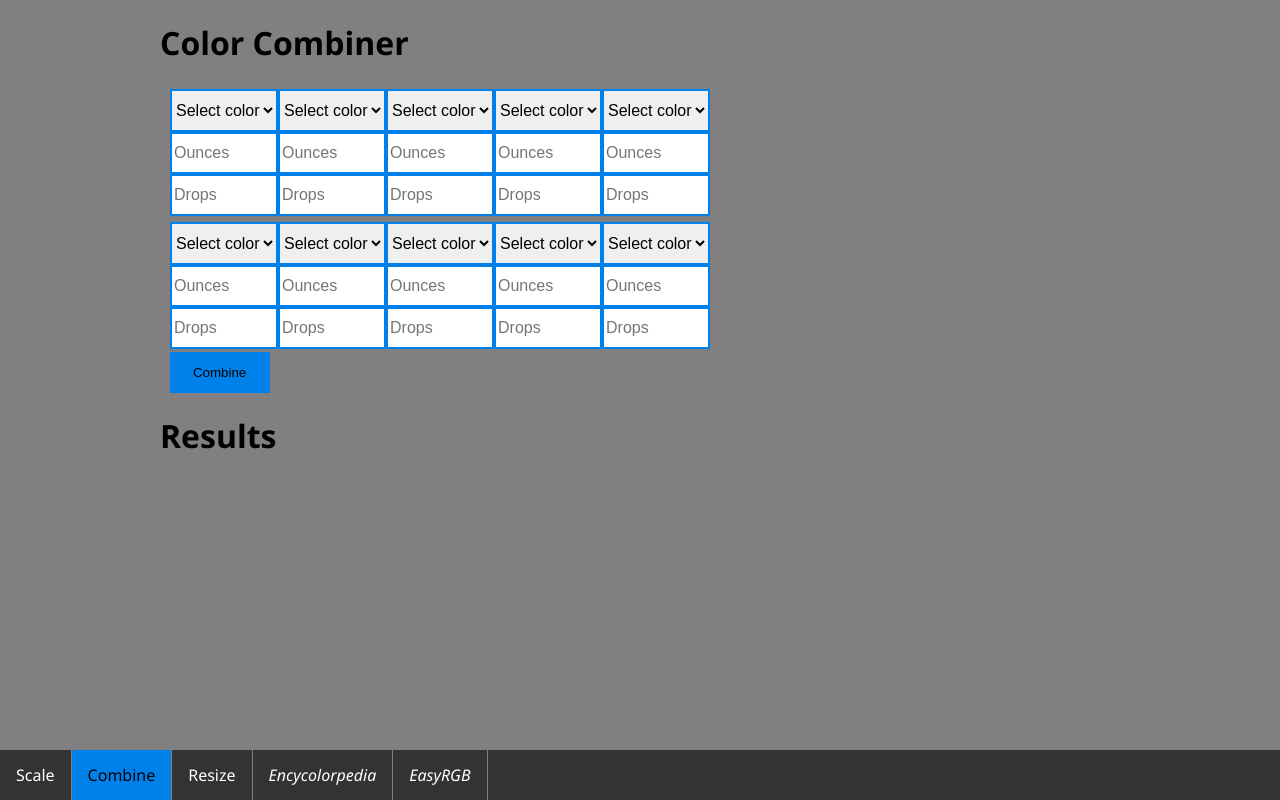
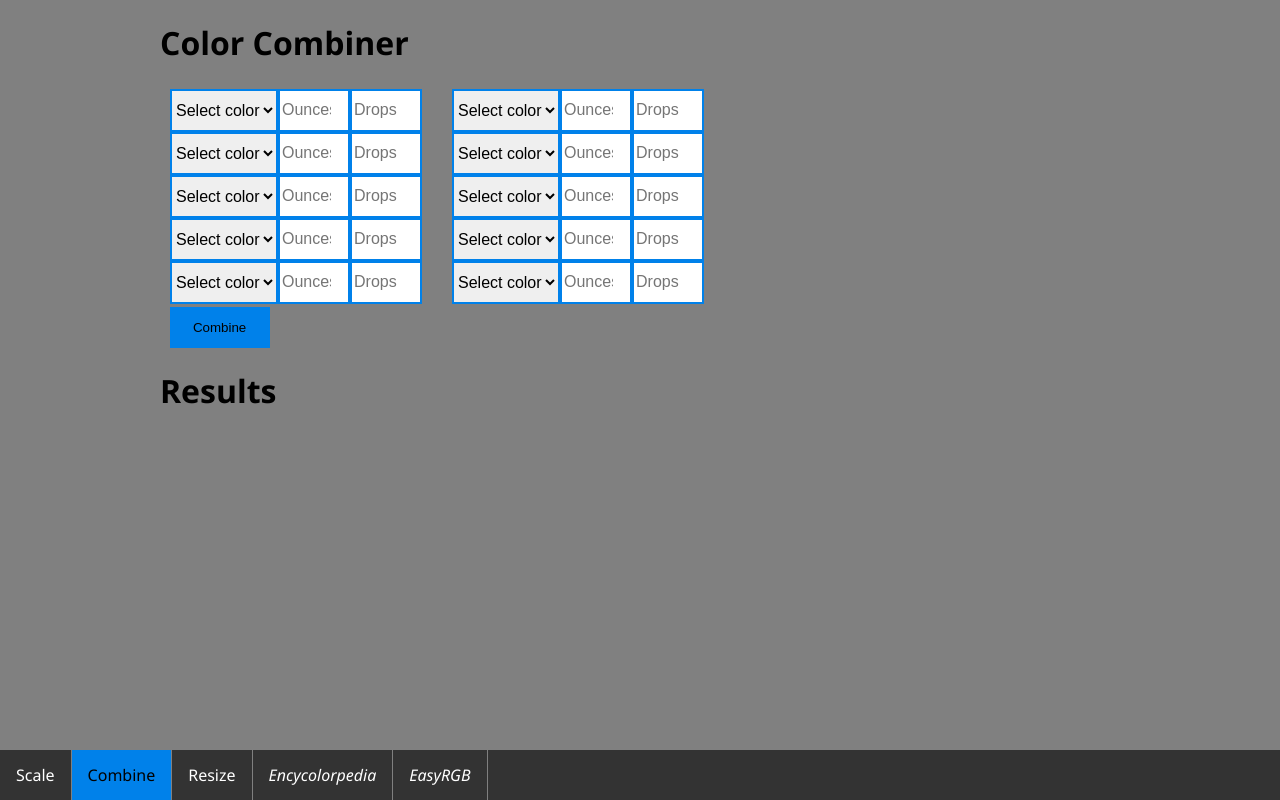
Before and after one commit to JaksInc/PaintTools, a plain HTML site: page public/combiner.html in a window 1280 px wide. Drawn offline with Linux system fonts and the light colour scheme.

Commit message:
Switch formula inputs to rows

```diff
--- a/public/all-pages.css
+++ b/public/all-pages.css
@@ -25,35 +25,30 @@
 
     /* Color template */
     #colorsContainer {
-        display: table-row;
+        display: flex;
+        gap: 10px;
         width: 100%;
     }
 
-    #colorsContainer div {
-        display: table;
+    #colorsContainer .color {
+        display: flex;
+        flex-direction: column;
         padding: 3px 10px;
     }
 
-    #colorsContainer div * {
-        border: 2px solid var(--main-theme-color);
-        display: table-row;
-        box-sizing: border-box;
-        width: 20%;
-        max-width: 120px;
-        margin: 0px;
-        padding-top: 10px;
-        padding-bottom: 10px;
-        font-size: 1rem;
+    #colorsContainer .formulaRow {
+        display: flex;
     }
 
-    select {
+    #colorsContainer .formulaRow * {
         border: 2px solid var(--main-theme-color);
-        display: table-row;
         box-sizing: border-box;
         margin: 0px;
         padding-top: 10px;
         padding-bottom: 10px;
         font-size: 1rem;
+        flex: 1;
+        max-width: 120px;
     }
 
     #sizeSelectors {
--- a/public/combiner.html
+++ b/public/combiner.html
@@ -8,48 +8,56 @@
     <h1 id="page-title">Color Combiner</h1>
     <div id="colorsContainer">
         <div id="colorA" class="color">
-            <div id="colorSelectorRowA">
+            <div class="formulaRow">
                 <select class="selectedColor"></select>
+                <input class="ounces" placeholder="Ounces" type="number" min="0" max="100">
+                <input class="drops" placeholder="Drops" type="number" min="0" max="383">
+            </div>
+            <div class="formulaRow">
                 <select class="selectedColor"></select>
+                <input class="ounces" placeholder="Ounces" type="number" min="0" max="100">
+                <input class="drops" placeholder="Drops" type="number" min="0" max="383">
+            </div>
+            <div class="formulaRow">
                 <select class="selectedColor"></select>
+                <input class="ounces" placeholder="Ounces" type="number" min="0" max="100">
+                <input class="drops" placeholder="Drops" type="number" min="0" max="383">
+            </div>
+            <div class="formulaRow">
                 <select class="selectedColor"></select>
+                <input class="ounces" placeholder="Ounces" type="number" min="0" max="100">
+                <input class="drops" placeholder="Drops" type="number" min="0" max="383">
+            </div>
+            <div class="formulaRow">
                 <select class="selectedColor"></select>
-            </div>
-            <div id="ouncesRowA">
                 <input class="ounces" placeholder="Ounces" type="number" min="0" max="100">
-                <input class="ounces" placeholder="Ounces" type="number" min="0" max="100">
-                <input class="ounces" placeholder="Ounces" type="number" min="0" max="100">
-                <input class="ounces" placeholder="Ounces" type="number" min="0" max="100">
-                <input class="ounces" placeholder="Ounces" type="number" min="0" max="100">
-            </div>
-            <div id="dropsRowA">
-                <input class="drops" placeholder="Drops" type="number" min="0" max="383">
-                <input class="drops" placeholder="Drops" type="number" min="0" max="383">
-                <input class="drops" placeholder="Drops" type="number" min="0" max="383">
-                <input class="drops" placeholder="Drops" type="number" min="0" max="383">
                 <input class="drops" placeholder="Drops" type="number" min="0" max="383">
             </div>
         </div>
         <div id="colorB" class="color">
-            <div id="colorSelectorRow">
+            <div class="formulaRow">
                 <select class="selectedColor"></select>
+                <input class="ounces" placeholder="Ounces" type="number" min="0" max="100">
+                <input class="drops" placeholder="Drops" type="number" min="0" max="383">
+            </div>
+            <div class="formulaRow">
                 <select class="selectedColor"></select>
+                <input class="ounces" placeholder="Ounces" type="number" min="0" max="100">
+                <input class="drops" placeholder="Drops" type="number" min="0" max="383">
+            </div>
+            <div class="formulaRow">
                 <select class="selectedColor"></select>
+                <input class="ounces" placeholder="Ounces" type="number" min="0" max="100">
+                <input class="drops" placeholder="Drops" type="number" min="0" max="383">
+            </div>
+            <div class="formulaRow">
                 <select class="selectedColor"></select>
+                <input class="ounces" placeholder="Ounces" type="number" min="0" max="100">
+                <input class="drops" placeholder="Drops" type="number" min="0" max="383">
+            </div>
+            <div class="formulaRow">
                 <select class="selectedColor"></select>
-            </div>
-            <div id="ouncesRowB">
                 <input class="ounces" placeholder="Ounces" type="number" min="0" max="100">
-                <input class="ounces" placeholder="Ounces" type="number" min="0" max="100">
-                <input class="ounces" placeholder="Ounces" type="number" min="0" max="100">
-                <input class="ounces" placeholder="Ounces" type="number" min="0" max="100">
-                <input class="ounces" placeholder="Ounces" type="number" min="0" max="100">
-            </div>
-            <div id="dropsRowB">
-                <input class="drops" placeholder="Drops" type="number" min="0" max="383">
-                <input class="drops" placeholder="Drops" type="number" min="0" max="383">
-                <input class="drops" placeholder="Drops" type="number" min="0" max="383">
-                <input class="drops" placeholder="Drops" type="number" min="0" max="383">
                 <input class="drops" placeholder="Drops" type="number" min="0" max="383">
             </div>
         </div>
--- a/public/common.js
+++ b/public/common.js
@@ -83,13 +83,14 @@
     const table = document.querySelector(container);
     for(let i=0; i<table.children.length; i++){
       const color = {};
-      const colorSelects = table.children[i].children[0].children;
-      for(let j=0; j<colorSelects.length; j++){
-        const colorant = colorSelects[j].value;
-        const ounces = +table.children[i].children[1].children[j].value;
-        const drops = +table.children[i].children[2].children[j].value;
+      const rows = table.children[i].children;
+      for(let j=0; j<rows.length; j++){
+        const inputs = rows[j].children;
+        const colorant = inputs[0].value;
+        const ounces = +inputs[1].value;
+        const drops = +inputs[2].value;
         if(includePercentage){
-          const percentage = +table.children[i].children[3].children[j].value;
+          const percentage = +inputs[3].value;
           color[colorant] = [ounces, drops, percentage];
         } else {
           color[colorant] = [ounces, drops];
```
Also changed, not shown: public/color-template.html (+19 -15 lines), public/resizer.html (+17 -13 lines), public/scaler.html (+21 -19 lines).
